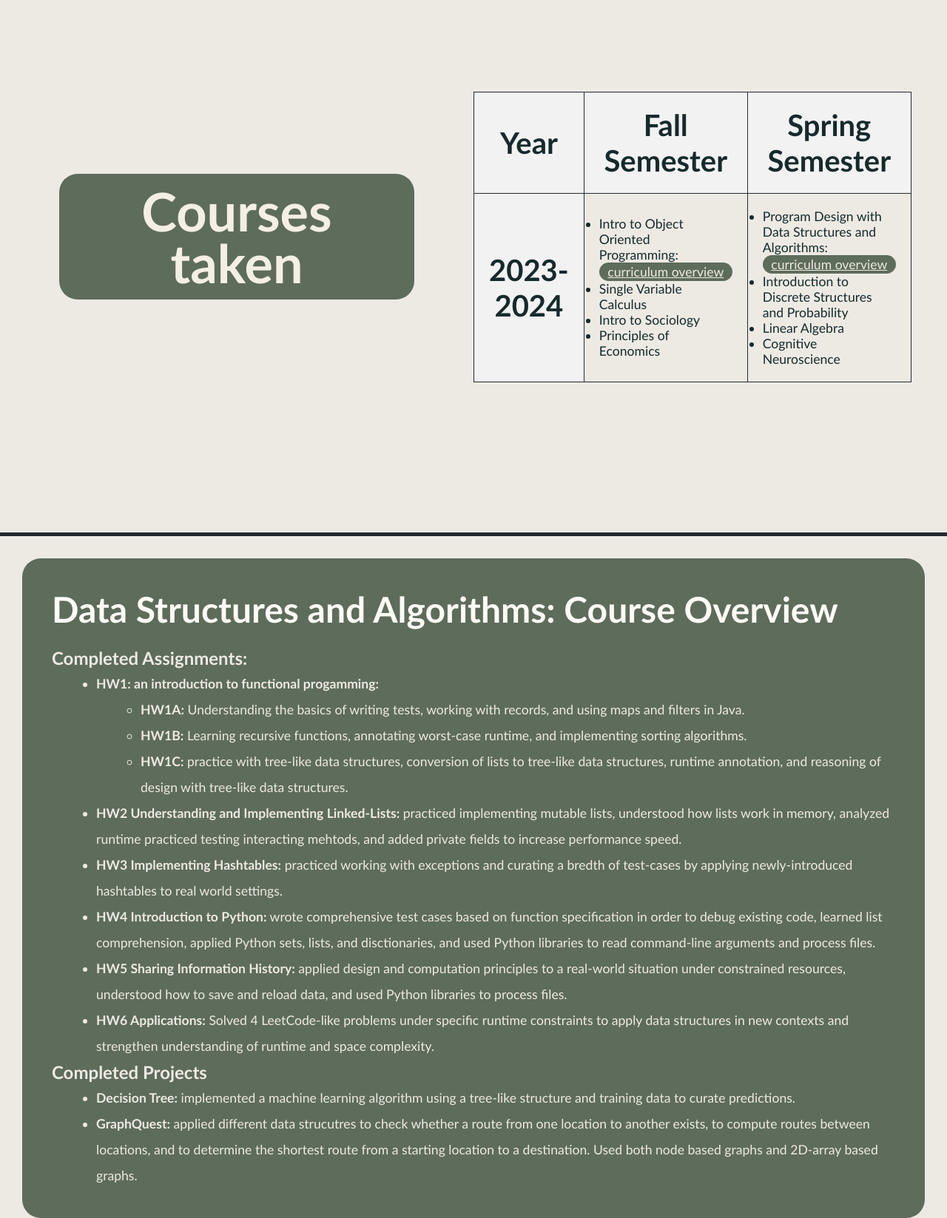
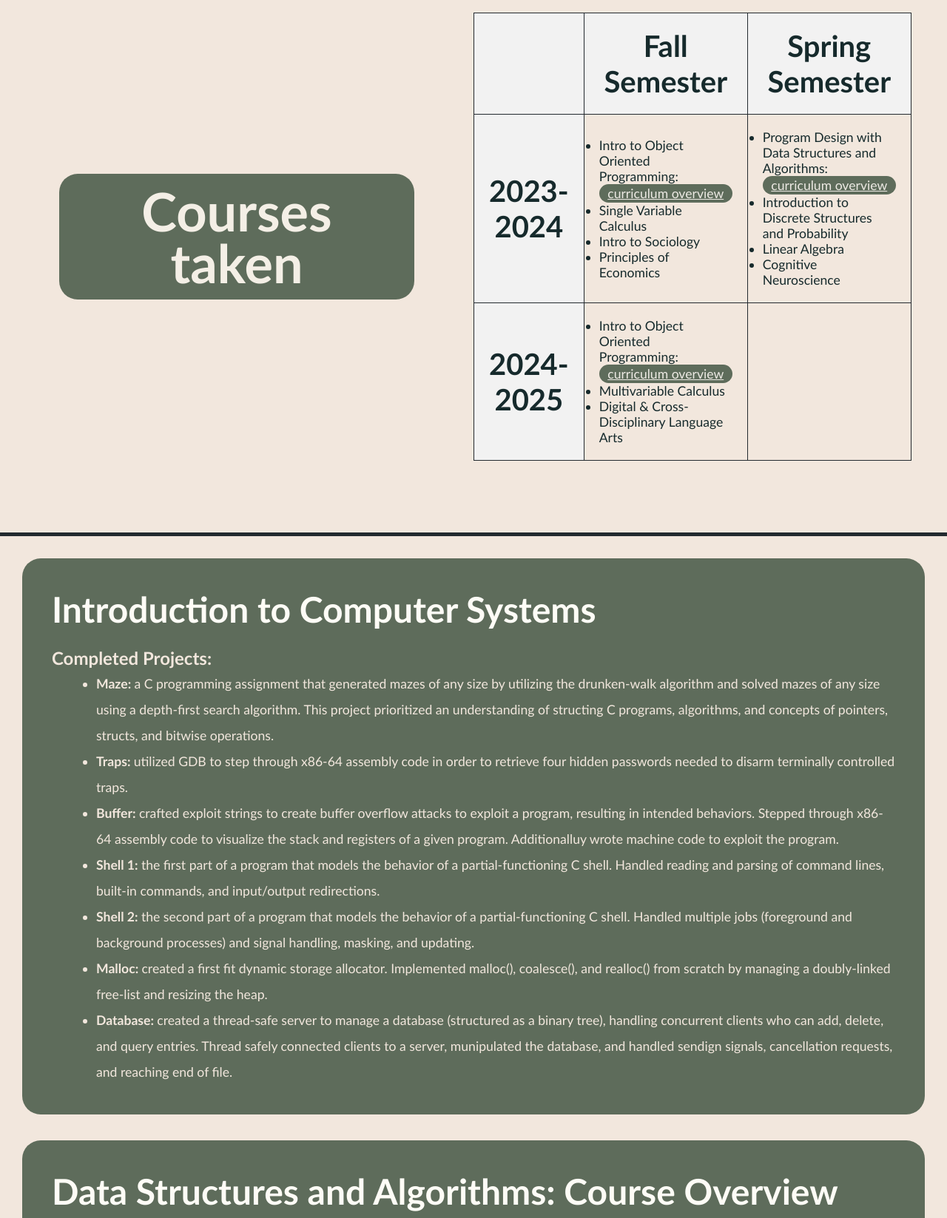
Before and after one commit to sstephlin/website, a plain HTML site: page coursework.html in a window 1280 px wide. Shown: the part 80-1727 px from the top of the page at 74% size. Drawn offline with nearby package versions, Linux system fonts and the light colour scheme.

Commit message:
updated after fall 2024

```diff
--- a/coursework.html
+++ b/coursework.html
@@ -26,6 +26,8 @@
             border: 1px solid #232a2f;
             padding: 20px;
             align-items: start;
+            justify-content: center;
+
         }
         a{
             text-align: center;
@@ -92,7 +94,7 @@
             <table>
                 <thead>
                     <tr>
-                        <th>Year</th>
+                        <th></th>
                         <th>Fall Semester</th>
                         <th>Spring Semester</th>
                     </tr>
@@ -118,12 +120,20 @@
                         </ul>
                     </td>
                 </tr>
-                <!-- <tr>
+                <tr>
                     <th>2024-2025</th>
-                    <td> </td>
+                    <td>
+                        <ul>
+                            <li>
+                                Intro to Object Oriented Programming:<a href="#cs33">curriculum overview</a>
+                            </li>
+                            <li>Multivariable Calculus</li>
+                            <li>Digital & Cross-Disciplinary Language Arts</li>
+                        </ul>
+                    </td>
                     <td> </td>
                 </tr>
-                <tr>
+                <!-- <tr>
                     <th>2025-2026</th>
                     <td> </td>
                     <td> </td>
@@ -138,6 +148,48 @@
     </section>
     <hr style="height: 5px; color: #232a2f;background-color: #232a2f; border: none;">
     <section class="course-overview">
+        <div id="cs33">
+            <h1>Introduction to Computer Systems</h1>
+            <h3>
+                Completed Projects:
+            </h3>
+            <ul>
+                <li>
+                    <span class="bold">Maze: </span> a C programming assignment that generated mazes of any size by utilizing the
+                    drunken-walk algorithm and solved mazes of any size using a depth-first search algorithm. This project prioritized
+                     an understanding of structing C programs, algorithms, and concepts of pointers, structs, and bitwise operations.
+                </li>
+                <li>
+                    <span class="bold">Traps: </span> utilized GDB to step through x86-64 assembly code in order to retrieve four hidden
+                    passwords needed to disarm terminally controlled traps.
+                </li>
+                <li>
+                    <span class="bold">Buffer: </span> crafted exploit strings to create buffer overflow attacks to exploit a program, resulting in intended behaviors.
+                    Stepped through x86-64 assembly code to visualize the stack and registers of a given program. Additionalluy wrote machine code
+                    to exploit the program.
+                </li>
+                <li>
+                    <span class="bold">Shell 1: </span> the first part of a program that models the behavior of a partial-functioning C shell.
+                    Handled reading and parsing of command lines, built-in commands, and input/output redirections.
+
+                </li>
+                <li>
+                    <span class="bold">Shell 2: </span> the second part of a program that models the behavior of a partial-functioning C shell.
+                    Handled multiple jobs (foreground and background processes) and signal handling, masking, and updating.
+                </li>
+                <li>
+                    <span class="bold">Malloc: </span> created a first fit dynamic storage allocator. Implemented malloc(), coalesce(), and realloc()
+                    from scratch by managing a doubly-linked free-list and resizing the heap.
+                </li>
+                <li>
+                    <span class="bold">Database: </span> created a thread-safe server to manage a database (structured as a binary tree), handling concurrent clients
+                    who can add, delete, and query entries. Thread safely connected clients to a server, munipulated the database, and
+                    handled sendign signals, cancellation requests, and reaching end of file.
+                </li>
+            </ul>
+        </div>
+
+        <br>
         <div id="cs200">
             <h1>Data Structures and Algorithms: Course Overview</h1>
             <h3>
--- a/styles.css
+++ b/styles.css
@@ -19,7 +19,7 @@
 body {
     margin: 0;
     padding: 0;
-    background-color: #edeae4;
+    background-color: #f2e7dd;
 }
 
 /* header */
@@ -41,9 +41,14 @@ body {
 .logo{
     font-size: 25px;
     font-style: italic;
-    color: #edeae4;
+    color: #f2e7dd;
     font-weight: 600;
+    text-decoration: none;
 }
+.logo:visited {
+    color: #f2e7dd; /* Ensures the color remains consistent after clicking */
+}
+
 .nav {
     background-color: #153147;
 }
@@ -84,9 +89,10 @@ body {
 }
 .home-content{
     margin: auto;
-    background-color: #edeae4;
+    background-color: #f2e7dd;
     width: 50%;
     text-align: center;
+    border-radius: 50px;
 }
 .home-content h1 {
     font-size: 5.5rem;
@@ -97,7 +103,7 @@ body {
     grid-template-columns: 1fr 1fr;
     height:80vh;
     align-items:center;
-    color:#f4efe6;
+    color:#f2e7dd;
     padding-left: 10%;
     display: grid;
 
@@ -138,7 +144,7 @@ body {
 }
 .contact-btns a:hover{
     background-color: #153147;
-    color: #f4efe6;
+    color: #f2e7dd;
 }
 .contact-btns a{
     display: inline-flex;
@@ -146,8 +152,8 @@ body {
     align-items: center;
     width:40px;
     height:40px;
-    background-color: #f4efe6;
-    border: 2px solid #f4efe6;
+    background-color: #f2e7dd;
+    border: 2px solid #f2e7dd;
     border-radius: 50%;
     font-size: 30px;
     color:#153147;
@@ -166,7 +172,7 @@ body {
     display: grid;
 }
 .contact-content{
-    color:#edeae4;
+    color:#f2e7dd;
     flex-direction: column;
     align-items: flex-start;
     justify-content:center;
@@ -185,7 +191,7 @@ body {
 .form-group label {
     display: block;
     margin-bottom: 5px;
-    color: #edeae4;
+    color: #f2e7dd;
 }
 .form-group input, .form-group textarea {
     width: 100%;
@@ -211,7 +217,7 @@ body {
 
 }
 .form-group button:hover {
-    background-color: #edeae4;
+    background-color: #f2e7dd;
     color: #153147;
 }
 .form-error {
@@ -264,11 +270,11 @@ body {
 .bold{
     font-weight: bold;
 }
-#cs15, #cs200{
+#cs15, #cs200, #cs33{
     padding:40px;
     background-color: #5e6c5b;
     width: auto;
     height: auto;
     border-radius: 25px;
-    color: #edeae4;
+    color: #f2e7dd;
 }
```
Also changed, not shown: index.html (+10 -8 lines), 1 other file.
